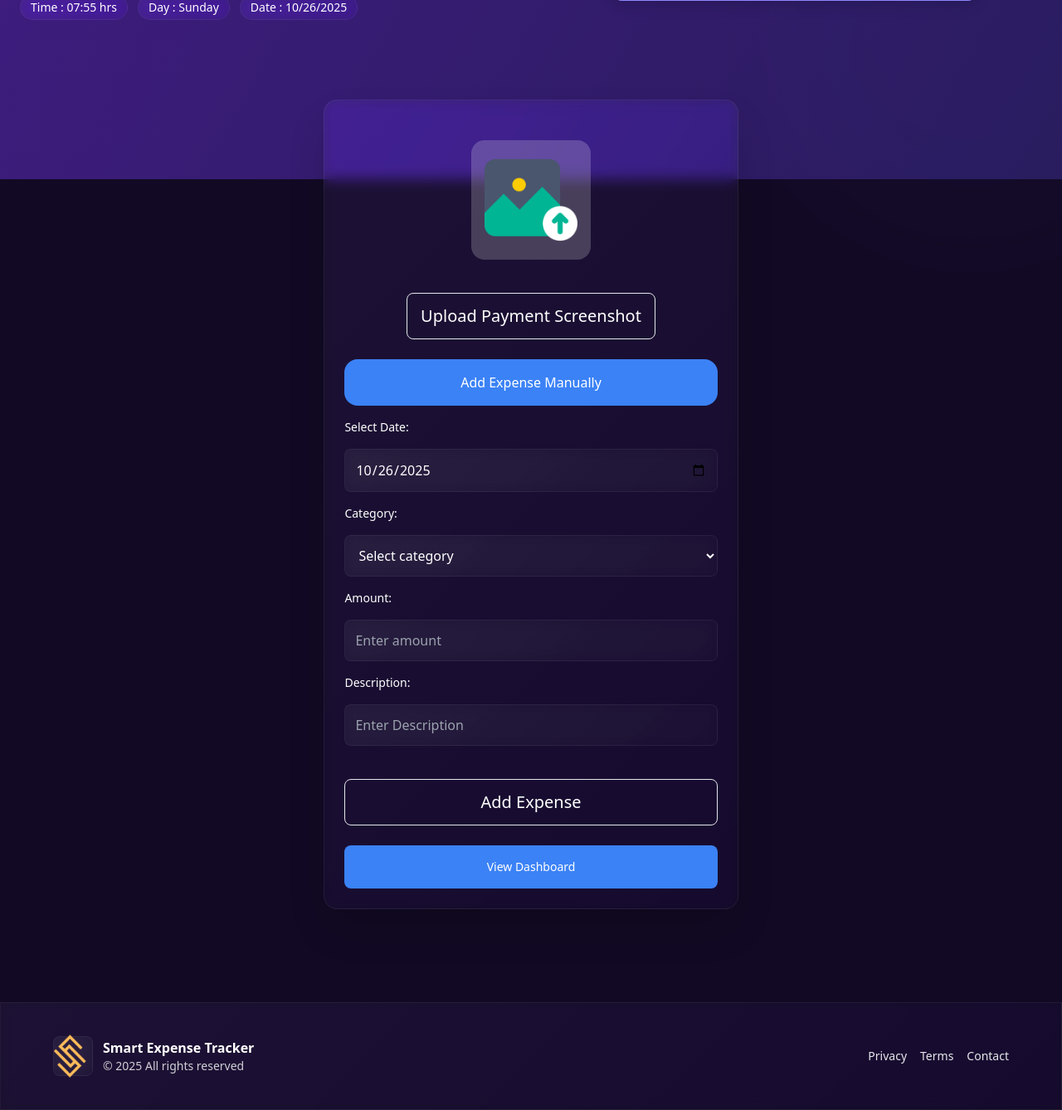
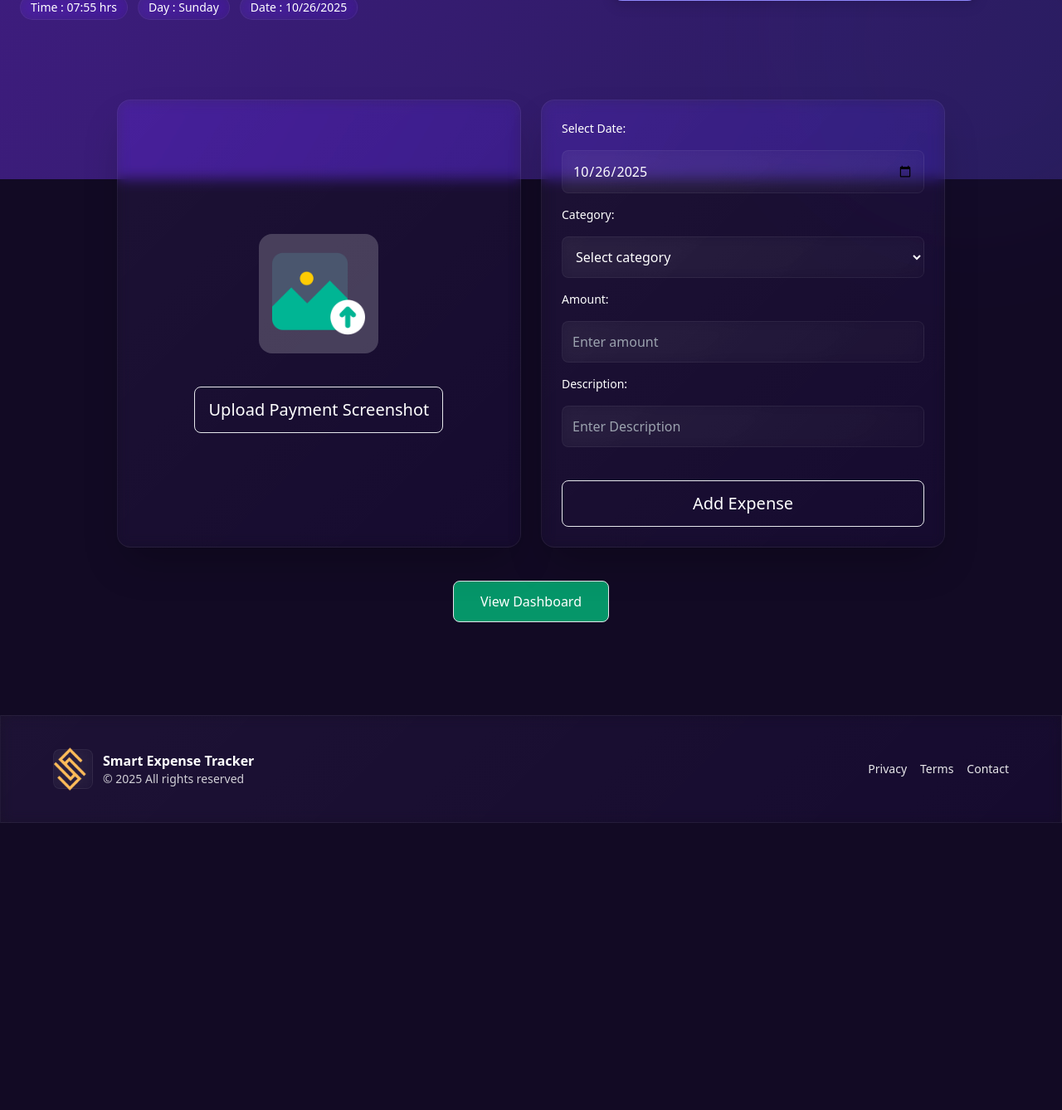
Before and after one commit to Tejaskait/Smart-Expense-Tracker, a Django app: page / in a window 1280 px wide. Shown: the part 584-1922 px from the top of the page at 83% size. After the commit the page ends 1576 px from the top, so only its background shows below. Run offline with Django 5.2, Linux system fonts and the light colour scheme.

Commit message:
Chnaged Home page layout to save more space and added favicon

```diff
--- a/Myapp/templates/home.html
+++ b/Myapp/templates/home.html
@@ -26,28 +26,39 @@
 
 <!-- Upload / Add Expense Section -->
 <div id="upload-section" class="upload-section flex justify-center px-4 py-12">
-  <div class="w-full md:w-3/5 lg:w-2/5 p-6 glass-card rounded-2xl shadow-2xl text-center border border-white/10">
-    <!-- Image Upload Placeholder -->
+  <div class="w-full md:w-4/5 flex flex-col gap-6">
+    <div class="flex flex-col md:flex-row gap-6">
+
+      <!-- Left: Upload Screenshot -->
+      <div class="w-full md:w-1/2 p-6 glass-card rounded-2xl shadow-2xl text-center border border-white/10 justify-center items-center flex flex-col">
         <div class="w-full h-44 sm:h-48 rounded-lg bg-gradient-to-br from-white/6 to-white/2 flex items-center justify-center">
-      <div class="flex flex-col items-center justify-center border-white rounded-2xl bg-white bg-opacity-20 p-4 gap-2">
-        <img src="{% static 'Sources/upload.png' %}" alt="Upload" class="w-24 sm:w-28">
+          <button id="uploadImageBtn" >
+          <div class="flex flex-col items-center justify-center border-white rounded-2xl bg-white bg-opacity-20 p-4 gap-2 hover:bg-opacity-50">
+
+            <img src="{% static 'Sources/upload.png' %}" alt="Upload" class="w-24 sm:w-28"><input type="file" id="uploadInput" accept="image/*" class="hidden">
+          </div></button>
+        </div>
+        <div class="mt-4 flex flex-col gap-2 items-center">
+          <button id="uploadImageBtn" class="h-14 px-4 text-xl rounded-lg flex items-center justify-center border border-white/20 hover:bg-white hover:text-black transition duration-300">
+            Upload Payment Screenshot
+          </button>
+          <input type="file" id="uploadInput" accept="image/*" class="hidden">
         </div>
       </div>
 
-    <!-- Upload & Manual Add Buttons -->
-    <div class="mt-4 flex flex-col gap-2 items-center">
-      <!-- ✅ Added auth guard -->
-      <button id="uploadImageBtn" class="h-14 px-4 text-xl rounded-lg flex items-center justify-center border border-white/20 hover:bg-white hover:text-black transition duration-300 ">
-        Upload Payment Screenshot
+      <!-- Right: Add Expense Manually -->
+      <div class="w-full md:w-1/2 p-6 glass-card rounded-2xl shadow-2xl border border-white/10 relative">
+        <!-- Floating Success Modal -->
+        <div id="floatingModal" class="absolute left-1/2 -translate-x-1/2 bottom-20 opacity-0 transition-all duration-500 transform -translate-y-2 text-center p-3 rounded-lg bg-green-600 text-white font-semibold shadow-lg w-max sm:w-auto z-50">
+          ✅ Expense Added Successfully!
+          <button id="viewDashboardBtn" class="mt-2 px-4 py-2 bg-blue-500 hover:bg-blue-700 rounded-lg text-white font-medium text-sm">
+            View Dashboard
           </button>
-      <input type="file" id="uploadInput" accept="image/*" class="hidden">
-
         </div>
 
-    <!-- Expense Form -->
-    <form id="expenseForm" method="POST" action="{% url 'add_expense' %}" class="mt-6 flex flex-col gap-4 text-left relative">
+        <form id="expenseForm" method="POST" action="{% url 'add_expense' %}" class="flex flex-col gap-4 text-left">
           {% csrf_token %}
-       <h1 class="w-full text-center bg-blue-500 rounded-2xl p-4 ">Add Expense Manually</h1>
+
           <label class="text-sm font-medium">Select Date:</label>
           <input type="date" name="date" id="expense-date" class="w-full p-3 rounded-lg glass-card text-white border border-white/10" required/>
 
@@ -61,30 +72,30 @@
           </select>
 
           <label class="text-sm font-medium">Amount:</label>
-      <input type="number" name="amount" id="amount" placeholder="Enter amount" class="w-full p-3 rounded-lg glass-card text-white border border-white/10" required />
+          <input type="number" name="amount" id="amount" placeholder="Enter amount" class="w-full p-3 rounded-lg glass-card text-white border border-white/10" required/>
 
           <label class="text-sm font-medium">Description:</label>
-      <input type="text" name="description" id="Description" placeholder="Enter Description" class="w-full p-3 rounded-lg glass-card text-white border border-white/10" required />
+          <input type="text" name="description" id="Description" placeholder="Enter Description" class="w-full p-3 rounded-lg glass-card text-white border border-white/10" required/>
 
-      <button type="submit" class="w-full mt-6 relative">
+          <button type="submit" class="w-full mt-6">
             <div id="addExpenseBtn" class="h-14 text-xl rounded-lg flex items-center justify-center border border-white/20 hover:bg-white hover:text-black transition duration-300">
               Add Expense
-        </div>
-
-        <!-- Floating Success Modal -->
-        <div id="floatingModal" class="absolute left-1/2 -translate-x-1/2 -top-20 opacity-0 transition-all duration-500 transform -translate-y-2 text-center p-3 rounded-lg bg-green-600 text-white font-semibold shadow-lg w-max sm:w-auto">
-          ✅ Expense Added Successfully!
-          <button id="viewDashboardBtn" class="mt-2 px-4 py-4 bg-blue-500 hover:bg-blue-700 rounded-lg text-white font-medium text-sm">
-            View Dashboard
-          </button>
             </div>
           </button>
         </form>
       </div>
+
     </div>
 
+    <!-- View Dashboard Button Below Both -->
+    <div class="flex justify-center mt-4">
+      <a href="{% url 'dashboard' %}" class="px-8 py-3 rounded-lg font-medium bg-green-600 border border-white/20 hover:border-white/40">View Dashboard</a>
+    </div>
 
-<!-- ✅ LOGIN CHECK SCRIPT (paste before other JS) -->
+  </div>
+</div>
+
+<!-- ✅ LOGIN CHECK SCRIPT -->
 <script>
   const isAuthenticated = {{ user.is_authenticated|yesno:"true,false" }};
   const loginUrl = "{% url 'login' %}";
@@ -176,7 +187,6 @@ document.addEventListener("DOMContentLoaded", () => {
 
 <script>
 document.addEventListener("DOMContentLoaded", () => {
-    const uploadBtn = document.getElementById("uploadImageBtn");
     const uploadInput = document.getElementById("uploadInput");
 
     uploadInput.addEventListener("change", async (e) => {
@@ -204,22 +214,6 @@ document.addEventListener("DOMContentLoaded", () => {
 
             alert(`✅ Expense Added!\nMerchant: ${data.merchant}\nAmount: ₹${data.amount}\nDate: ${data.date}`);
 
-            const tableBody = document.querySelector("#transactions-table tbody");
-            if (tableBody) {
-                const tr = document.createElement("tr");
-                tr.classList.add("border-b", "border-gray-700", "hover:bg-gray-800");
-                tr.innerHTML = `
-                    <td class="p-3">${data.date}</td>
-                    <td class="p-3">${data.category}</td>
-                    <td class="p-3">${data.merchant}</td>
-                    <td class="p-3">${data.amount}</td>
-                    <td class="p-3 text-center">
-                        <button class="text-red-400 hover:text-red-600 font-semibold delete-btn" data-id="${data.id}">Delete</button>
-                    </td>
-                `;
-                tableBody.prepend(tr);
-            }
-
         } catch (err) {
             console.error(err);
             alert("❌ Upload failed. Try Again !");
```
Also changed, not shown: Myapp/Expenses/Payment_Trial_SS_ctTjU4b.jpg (added), Myapp/db.sqlite3. Lines whose indentation alone changed are shown as unchanged.
